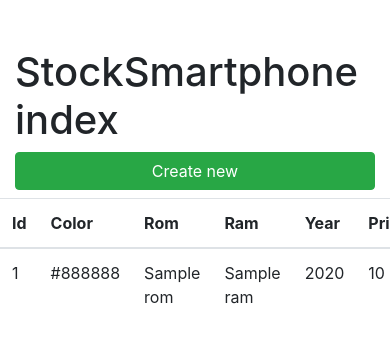
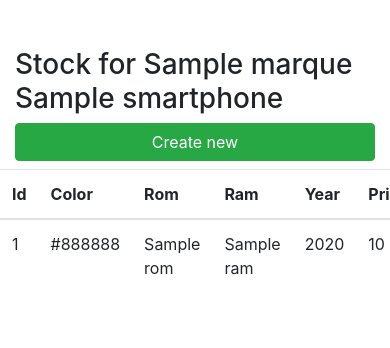
Before and after one commit to Ya27cine/store_phone_api, a Symfony app: template templates/stock_smartphone/index.html.twig in a window 390 px wide; the page is wider, and only the part inside the window is pictured. Shown: the top 348 px of that part. Run offline with Twig, Linux system fonts and the light colour scheme; the template is opened without the code that fills it: most values are stand-ins (such as "Sample title", 1, 10 or a date in 2020); some libraries are stand-ins or nearby versions.

Commit message:
page index stock smartphone fixed links

```diff
--- a/templates/stock_smartphone/index.html.twig
+++ b/templates/stock_smartphone/index.html.twig
@@ -9,11 +9,13 @@
 	<div class="container my-5">
 		<div class="row">
 			<div class="col-md-7">
-				<h1>StockSmartphone index</h1>
+				<h3>Stock for
+					{{ smartphone.marque }}
+					{{ smartphone.name }}</h3>
 
 			</div>
 			<div class="col-md-5">
-				<a class="btn btn-success btn-block" href="{{ path('stock_smartphone_new', {'id_smartphone':id_smartphone,'marque':marque}) }}">Create new</a>
+				<a class="btn btn-success btn-block" href="{{ path('stock_smartphone_new', {'id_smartphone':smartphone.id,'marque':smartphone.marque}) }}">Create new</a>
 
 			</div>
 
```
Also changed, not shown: src/Controller/StockSmartphoneController.php (+22 -7 lines).
